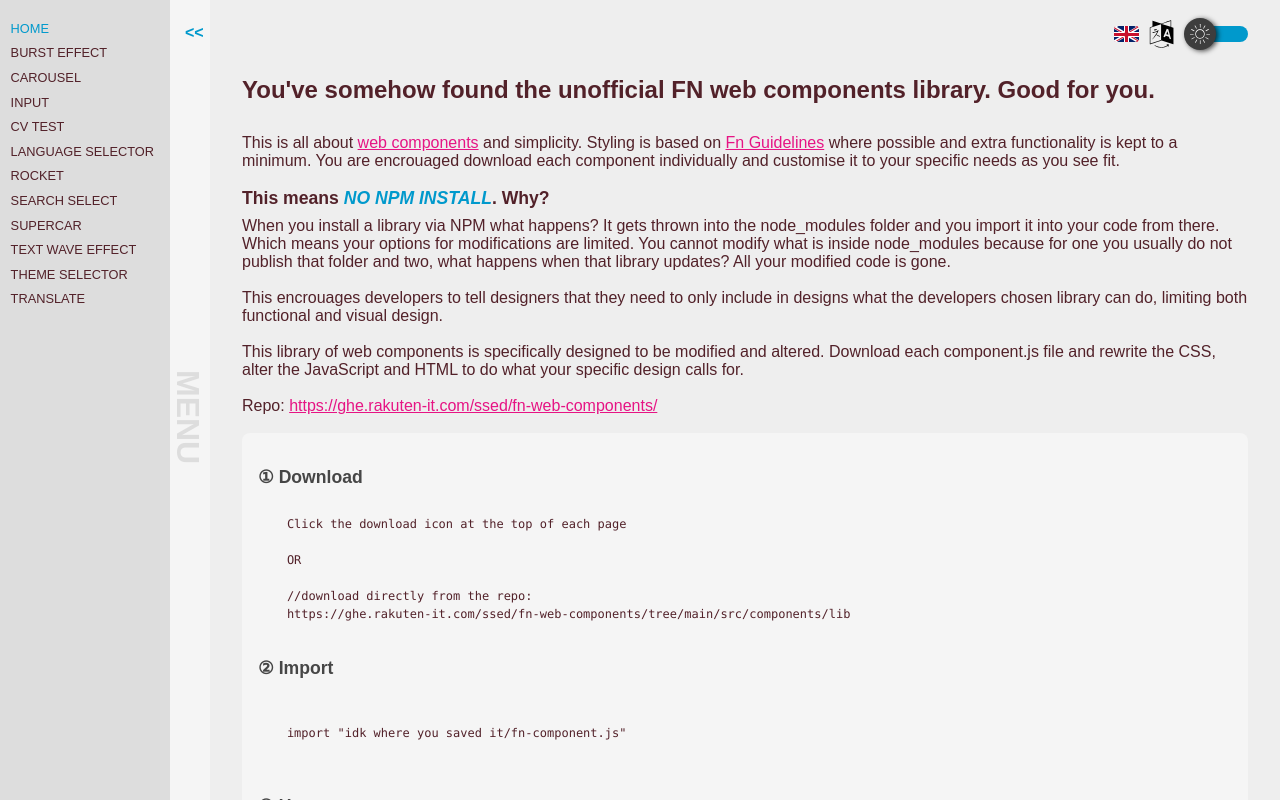
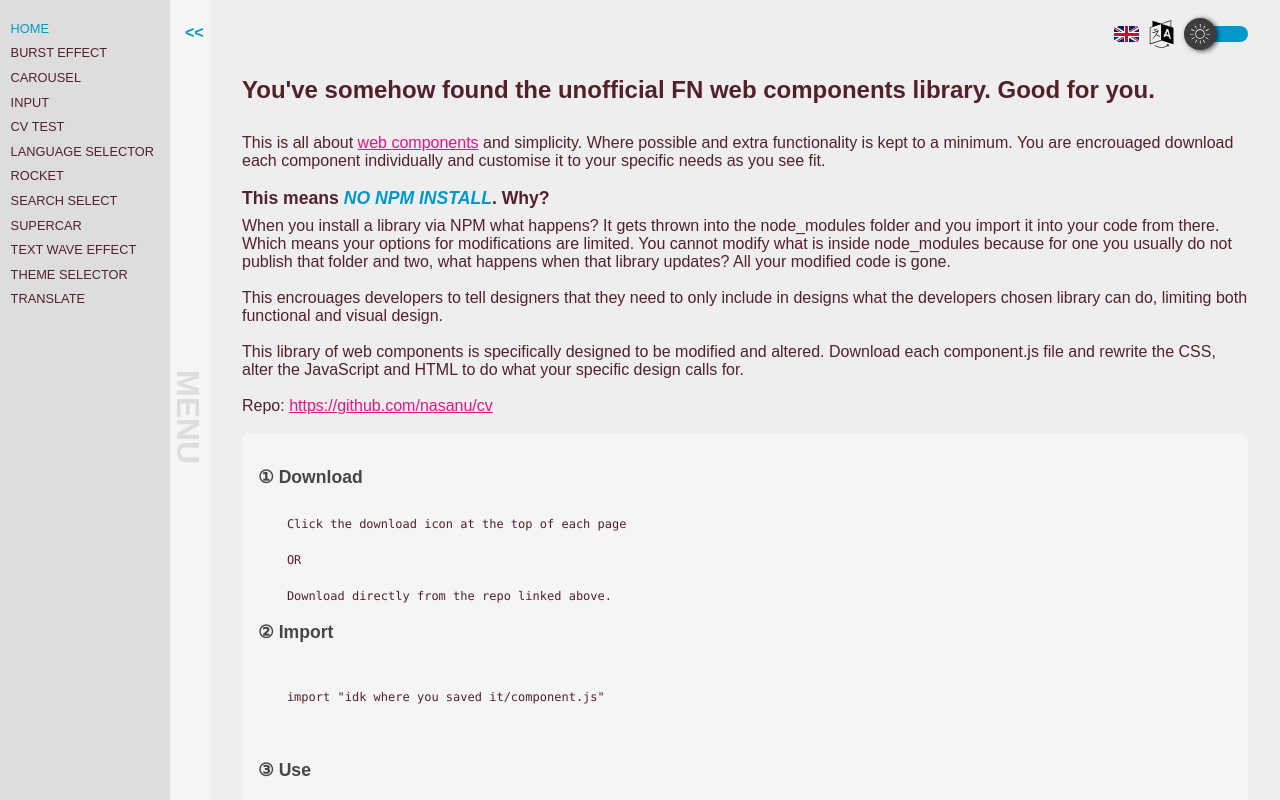
Before and after one commit to nasanu/cv, an Astro site: page / in a window 1280 px wide. Built offline with nearby package versions, Linux system fonts and the light colour scheme; Astro itself is replaced by a stand-in of ours.

Commit message:
chore: slight text changes

```diff
--- a/src/components/pages/1home.astro
+++ b/src/components/pages/1home.astro
@@ -1,21 +1,17 @@
 ---
-export const title = "Home";
+export const title = 'Home';
 ---
 
 <section>
   <h1>
-    You've somehow found the unofficial FN web components library. Good for
-    you.
+    You've somehow found the unofficial FN web components library. Good for you.
   </h1><br />
   This is all about <a
     href="https://developer.mozilla.org/en-US/docs/Web/API/Web_components"
     target="_blank">web components</a
-  > and simplicity. Styling is based on <a
-    href="https://rex.rakuten.design/en/design/components/"
-    target="_blank">Fn Guidelines</a
-  > where possible and extra functionality is kept to a minimum. You are encrouaged
-  download each component individually and customise it to your specific needs as
-  you see fit.<br />
+  > and simplicity. Where possible and extra functionality is kept to a minimum.
+  You are encrouaged download each component individually and customise it to your
+  specific needs as you see fit.<br />
 
   <h3>This means <em>NO NPM INSTALL</em>. Why?</h3>
   When you install a library via NPM what happens? It gets thrown into the node_modules
@@ -33,10 +29,8 @@ export const title = "Home";
   to do what your specific design calls for.
   <br /><br />
 
-  Repo: <a
-    target="_blank"
-    href="https://ghe.rakuten-it.com/ssed/fn-web-components/"
-    >https://ghe.rakuten-it.com/ssed/fn-web-components/</a
+  Repo: <a target="_blank" href="https://github.com/nasanu/cv"
+    >https://github.com/nasanu/cv</a
   >
 </section>
 <br />
@@ -48,15 +42,13 @@ export const title = "Home";
 
     OR
 
-    //download directly from the repo:
-    https://ghe.rakuten-it.com/ssed/fn-web-components/tree/main/src/components/lib
-
+    Download directly from the repo linked above.
 `}</code></pre>
 
   <h3>② Import</h3>
   <pre><code>{`
 
-    import "idk where you saved it/fn-component.js"
+    import "idk where you saved it/component.js"
 
     `}</code></pre>
 
@@ -88,8 +80,8 @@ export const title = "Home";
       Here the import is actaully running the JS associated with the import. In the
       case with <a href="#Input" target="_blank">fn-input</a> this will cause the
       fn-input.js file to be run. The only important thing here is that this will
-      add the "fn-input" element to the document element making it available in
-      all of your HTML.
+      add the "fn-input" element to the document element making it available in all
+      of your HTML.
 
       <h4>③ Use</h4>
       Use it in HTML. This is a HTML element, just like a normal HTML tag. For example:
@@ -106,9 +98,8 @@ export const title = "Home";
   >, as such getting data out is handled via <a
     href="https://developer.mozilla.org/en-US/docs/Web/API/CustomEvent"
     target="_blank">Custom Events</a
-  >. In the following example the <a href="#Input" target="_blank"
-    >fn-input
-  </a> component is passed "fName" for its name paramater. For components that generate
+  >. In the following example the <a href="#Input" target="_blank">fn-input </a>
+  component is passed "fName" for its name paramater. For components that generate
   events, the name of the custom event you listen to is the components name paramater
   plus "Event", so in this case you listen to the "fNameEvent". It also needs to
   be noted that in <a
```
